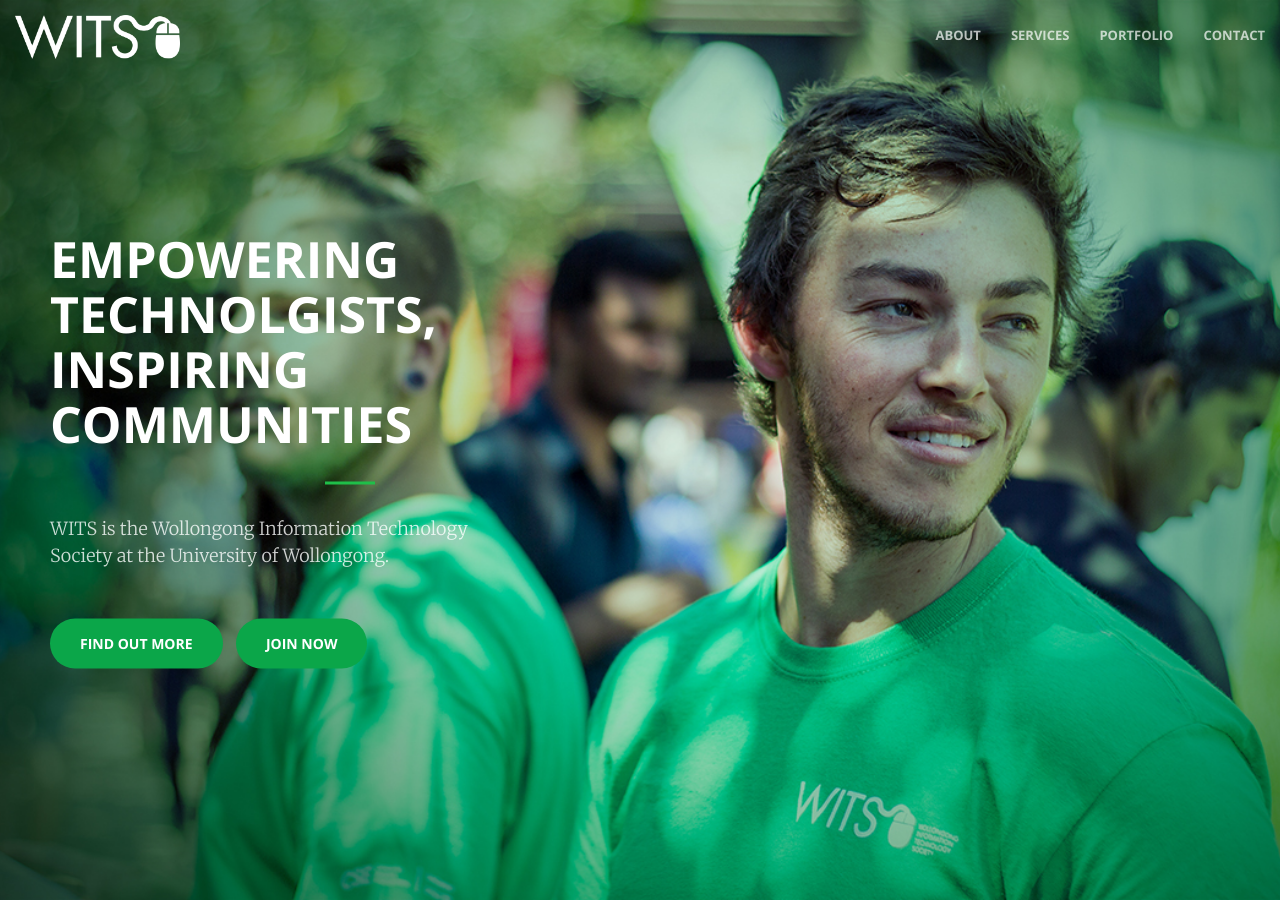
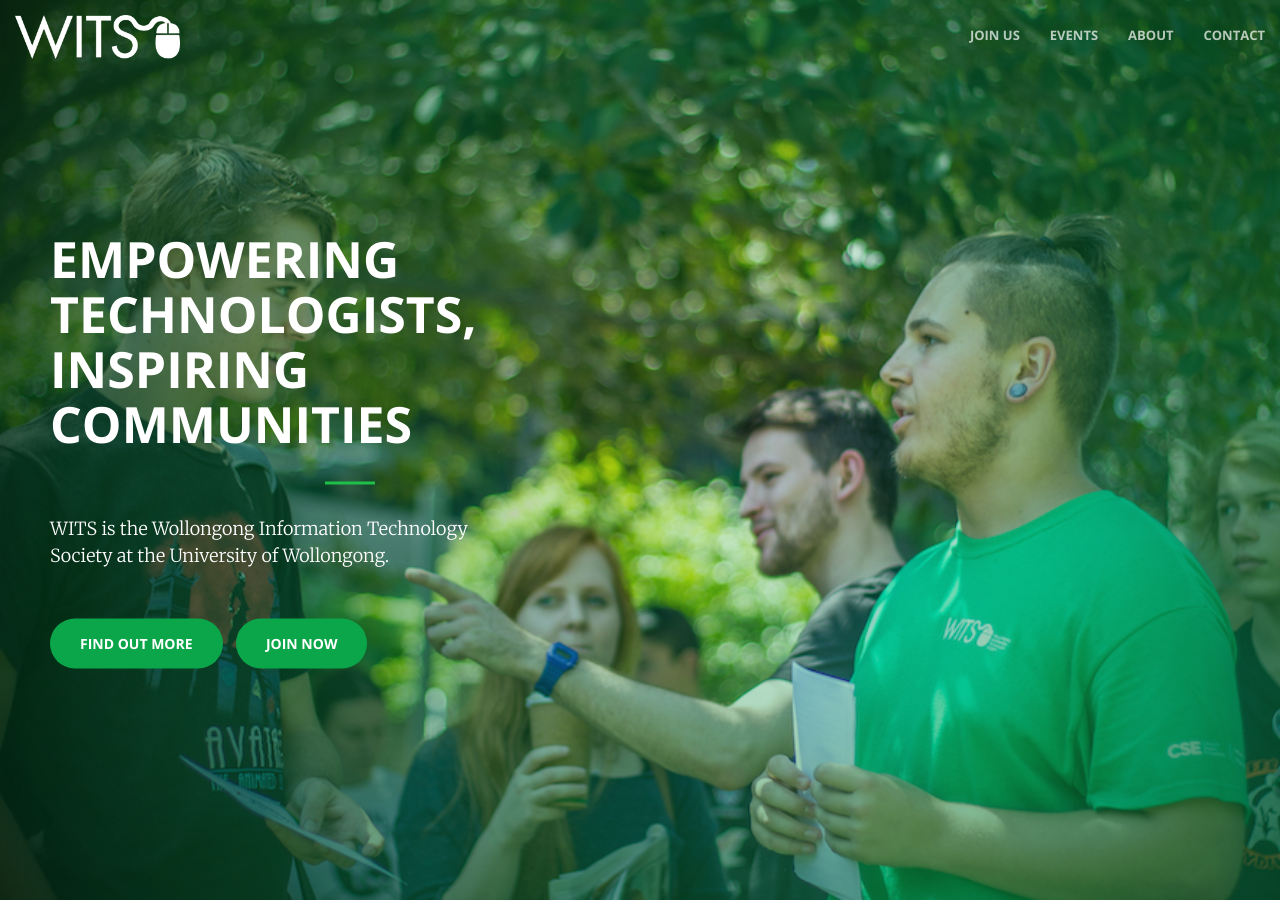
Before and after one commit to uwits/uwits.github.io, a Jekyll site: the page static/index.html, which Jekyll copies as it is, in a window 1280 px wide and 900 px high. Built offline with Jekyll 4.4.1, drawn with Linux system fonts in a browser that asks for light colours; some of the changed text lies outside the part shown.

Commit message:
add green overlay to header image

```diff
--- a/static/css/creative.css
+++ b/static/css/creative.css
@@ -77,13 +77,13 @@
 }
 
 .navbar-default {
-    border-color: rgba(34,34,34,.05);
+	border: none!important;
     font-family: 'Open Sans','Helvetica Neue',Arial,sans-serif;
     background-color: #0ba649;
     -webkit-transition: all .35s;
     -moz-transition: all .35s;
     transition: all .35s;
-    height: 75px;
+    min-height: 75px;
 }
 
 .navbar-default .navbar-header .navbar-brand {
@@ -122,8 +122,8 @@
     background-color: transparent;
 }
 
-.navbar-brand {
-
+.navbar-default .navbar-collapse, .navbar-default .navbar-form {
+	border: none;
 }
 
 .navbar-logo {
@@ -159,7 +159,7 @@
     }
 
     .navbar-default.affix {
-        border-color: rgba(34,34,34,.05);
+        border: none;
         background-color: #0ba649;
     }
 
@@ -190,12 +190,21 @@
     min-height: auto;
     text-align: center;
     color: #fff;
-    background-image: url(../img/header.jpg);
+    background-image: url(../img/header2.jpg);
     background-position: center;
     -webkit-background-size: cover;
     -moz-background-size: cover;
     background-size: cover;
     -o-background-size: cover;
+    display:table;
+}
+
+.header-inside {
+	height: 100%;
+	width: 100%;
+	background: url(../img/headeroverlay.png) no-repeat center;
+	background-size: cover;
+	display:table-cell;
 }
 
 header .header-content {
@@ -220,7 +229,7 @@
     margin-bottom: 50px;
     font-size: 16px;
     font-weight: 300;
-    color: rgba(255,255,255,.8);
+    color: rgba(255,255,255,1);
 }
 
 @media(min-width:768px) {
--- a/static/index.html
+++ b/static/index.html
@@ -53,13 +53,13 @@
             <div class="collapse navbar-collapse" id="bs-example-navbar-collapse-1">
                 <ul class="nav navbar-nav navbar-right">
                     <li>
-                        <a class="page-scroll" href="#about">About</a>
+                        <a class="page-scroll" href="#about">Join Us</a>
                     </li>
                     <li>
-                        <a class="page-scroll" href="#services">Services</a>
+                        <a class="page-scroll" href="#services">Events</a>
                     </li>
                     <li>
-                        <a class="page-scroll" href="#portfolio">Portfolio</a>
+                        <a class="page-scroll" href="#portfolio">About</a>
                     </li>
                     <li>
                         <a class="page-scroll" href="#contact">Contact</a>
@@ -72,12 +72,14 @@
     </nav>
 
     <header>
+    	<div class="header-inside">
 	        <div class="header-content">
 	            <div class="header-content-inner">
-                <h1>Empowering Technolgists,<br />Inspiring Communities</h1>
+	                <h1>Empowering Technologists,<br />Inspiring Communities</h1>
 	                <hr>
 	                <p>WITS is the Wollongong Information Technology Society at the University of Wollongong.</p>
 	                <a href="#about" class="btn btn-primary btn-xl page-scroll mr10">Find Out More</a> <a href="#about" class="btn btn-primary btn-xl page-scroll">Join Now</a>
+	            </div>
 	        </div>
         </div>
     </header>
@@ -86,9 +88,10 @@
         <div class="container">
             <div class="row">
                 <div class="col-lg-8 col-lg-offset-2 text-center">
-                    <h2 class="section-heading">We've got what you need!</h2>
+                    <h2 class="section-heading">Hi! We're WITS</h2>
                     <hr class="light">
-                    <p class="text-faded">Start Bootstrap has everything you need to get your new website up and running in no time! All of the templates and themes on Start Bootstrap are open source, free to download, and easy to use. No strings attached!</p>
+                    <p class="text-faded">WITS is a society for UOW studets interested in IT. Members can socialise, work together on projects and gain exposure in the industry. We have members interested in programming, networking, gaming - really, anything related with computers!</p>
+                    <p></p>
                     <a href="#" class="btn btn-default btn-xl">Get Started!</a>
                 </div>
             </div>
```
Also changed, not shown: static/img/header2.jpg (added), static/img/headeroverlay.png (added). Lines whose indentation alone changed are shown as unchanged.
